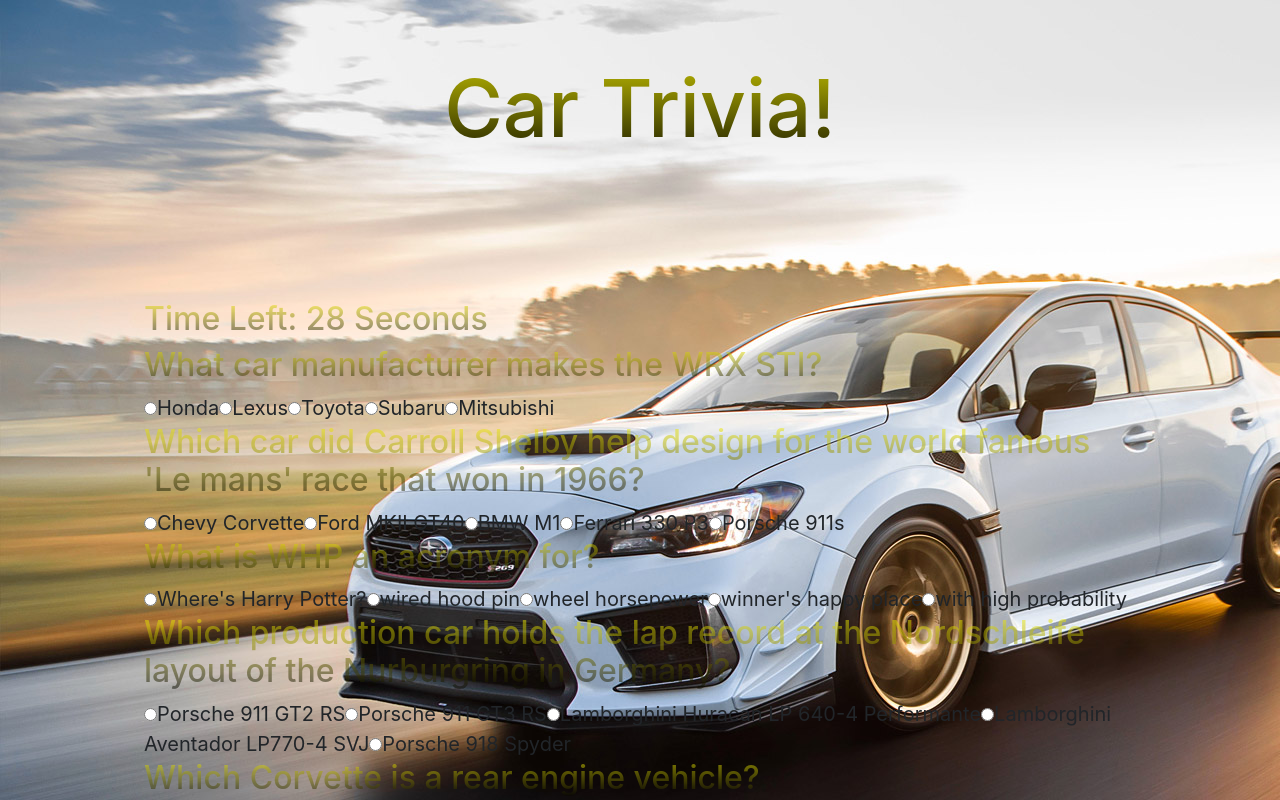
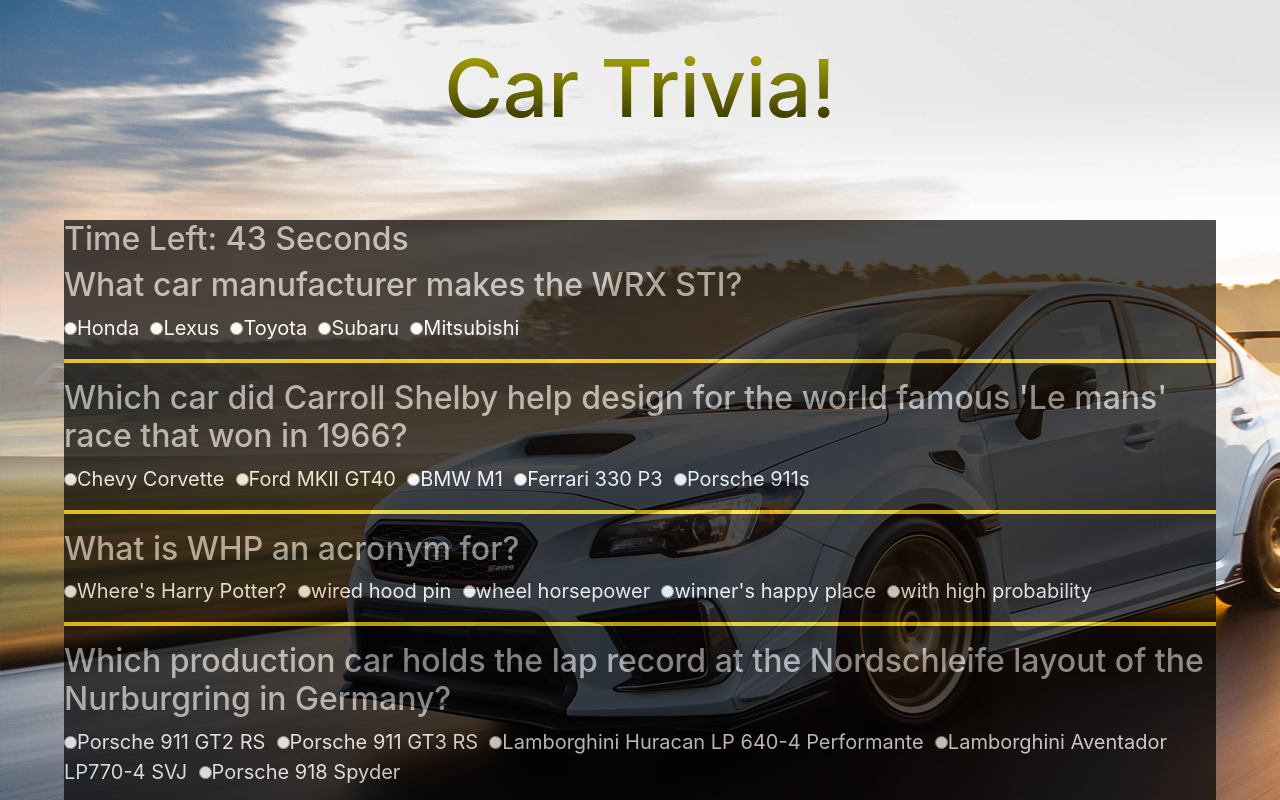
Before and after one commit to Bangdrum/TriviaGame, a plain HTML site: page index.html in a window 1280 px wide. Both pictures are taken after a click on the button "Start Game!". Shown: the top 800 px of the page. Drawn offline with nearby package versions, Linux system fonts and the light colour scheme.

Commit message:
due date push

```diff
--- a/assets/css/style.css
+++ b/assets/css/style.css
@@ -1,8 +1,7 @@
 body {
   background-image: url("../images/sti.jpg");
   background-repeat: no-repeat;
-    padding: 20px;
-    background-size: auto;
+  background-size: stretch;
 }
 
 #title {
@@ -24,18 +23,34 @@
 #altcontainer {
   font-size: 20px;
   text-align: left;
-    margin: 10%;
+  margin: 5%;
+  background-color: rgb(2, 2, 2);
+  opacity: 0.7;
+  color: white;
+}
+
+h2 {
+  background-color: rgb(2, 2, 2);
+  opacity: 0.7;
+  color: white;
+}
+
+#question {
+  background-color: rgb(2, 2, 2);
+  opacity: 0.7;
+  color: white;
+}
 
 
 
+h3 {
+  background-color: rgb(0, 0, 0);
+  opacity: 0.5;
+  color: gold;
 }
 
-h2 {
-    background: -webkit-linear-gradient(bottom, rgb(0, 0, 0), rgb(253, 249, 2));
-    -webkit-background-clip: text;
-    -webkit-text-fill-color: transparent;
-    background-color: black;
-    opacity: 0.5;
+hr {
+  border: 2px solid gold;
 }
 
-h3 {
+#done {}
--- a/assets/javascript/app.js
+++ b/assets/javascript/app.js
@@ -1,38 +1,44 @@
+$("#done").hide();
+
 $("#start").on('click', function () {
 
     game.start();
+    // $("#done").show();
 })
+
+
 
 var questions = [{
     question: "What car manufacturer makes the WRX STI?",
-    answers: ["Honda", "Lexus", "Toyota", "Subaru", "Mitsubishi"],
-    correctAnswer: "Subaru"
+    answers: ["Honda\xa0\xa0", "Lexus\xa0\xa0", "Toyota\xa0\xa0", "Subaru\xa0\xa0", "Mitsubishi\xa0\xa0"],
+    correctAnswer: "Subaru\xa0\xa0"
 }, {
     question: "Which car did Carroll Shelby help design for the world famous 'Le mans' race that won in 1966?",
-    answers: ["Chevy Corvette", "Ford MKII GT40", "BMW M1", "Ferrari 330 P3", "Porsche 911s"],
-    correctAnswer: "Ford MKII GT40"
+    answers: ["Chevy Corvette\xa0\xa0", "Ford MKII GT40\xa0\xa0", "BMW M1\xa0\xa0", "Ferrari 330 P3\xa0\xa0", "Porsche 911s\xa0\xa0"],
+    correctAnswer: "Ford MKII GT40\xa0\xa0"
 }, {
     question: "What is WHP an acronym for?",
-    answers: ["Where's Harry Potter?", "wired hood pin", "wheel horsepower", "winner's happy place", "with high probability"],
-    correctAnswer: "Wheel horsepower"
+    answers: ["Where's Harry Potter?\xa0\xa0", "wired hood pin\xa0\xa0", "wheel horsepower\xa0\xa0", "winner's happy place\xa0\xa0", "with high probability\xa0\xa0"],
+    correctAnswer: "wheel horsepower\xa0\xa0"
 }, {
     question: "Which production car holds the lap record at the Nordschleife layout of the Nurburgring in Germany?",
-    answers: ["Porsche 911 GT2 RS", "Porsche 911 GT3 RS", "Lamborghini Huracan LP 640-4 Performante", "Lamborghini Aventador LP770-4 SVJ", "Porsche 918 Spyder"],
-    correctAnswer: "Lamborghini Aventador LP770-4 SVJ"
+    answers: ["Porsche 911 GT2 RS\xa0\xa0", "Porsche 911 GT3 RS\xa0\xa0", "Lamborghini Huracan LP 640-4 Performante\xa0\xa0", "Lamborghini Aventador LP770-4 SVJ\xa0\xa0", "Porsche 918 Spyder\xa0\xa0"],
+    correctAnswer: "Lamborghini Aventador LP770-4 SVJ\xa0\xa0"
 }, {
     question: "Which Corvette is a rear engine vehicle? ",
-    answers: ["C5", "C6", "C7", "C8", "C4"],
-    correctAnswer: "C8"
+    answers: ["C5\xa0\xa0", "C6\xa0\xa0", "C7\xa0\xa0", "C8\xa0\xa0", "C4\xa0\xa0"],
+    correctAnswer: "C8\xa0\xa0"
 }, {
     question: "What is the purpose of Calipers and Rotors? ",
-    answers: ["Helps accelerate", "stops the car", "timing of engine", "transfers power to wheels", "checking tires for wear"],
-    correctAnswer: "stops the car"
+    answers: ["Helps accelerate\xa0\xa0", "stops the car\xa0\xa0", "timing of engine\xa0\xa0", "transfers power to wheels\xa0\xa0", "checking tires for wear\xa0\xa0"],
+    correctAnswer: "stops the car\xa0\xa0"
 }];
+// console.log(questions);
 
 var game = {
     correct: 0,
     incorrect: 0,
-    counter: 30,
+    counter: 45,
     countdown: function () {
 
         game.counter--;
@@ -44,15 +50,23 @@
     },
     start: function () {
         timer = setInterval(game.countdown, 1000);
-        $('#altcontainer').prepend('<h2>Time Left: <span id="counter">30</span> Seconds</h2>');
+        $('#altcontainer').prepend('<h2>Time Left: <span id="counter">45</span> Seconds</h2>');
         $('#start').remove();
         for (var i = 0; i < questions.length; i++) {
             $('#altcontainer').append('<h2>' + questions[i].question + '</h2');
+
             for (var j = 0; j < questions[i].answers.length; j++) {
                 $("#altcontainer").append("<input type='radio' name='question-" + i + "' value='" + questions[i].answers[j] + "'>" + questions[i].answers[j]);
             }
+            if (i < (questions.length - 1)) {
+                $("#altcontainer").append("<hr>")
+            }
         }
+
     },
+
+
+
     done: function () {
         $.each($("input[name='question-0']:checked"), function () {
             if ($(this).val() == questions[0].correctAnswer) {
@@ -108,4 +122,7 @@
 
         $('#altcontainer').append("<h3>Unanswered: " + (questions.length - (this.incorrect + this.correct)) + "</h3>");
     }
+
+
+
 }
--- a/index.html
+++ b/index.html
@@ -1,28 +1,35 @@
 <!DOCTYPE html>
 <html>
-
-<head>
+  <head>
     <title>Trivia</title>
     <meta name="viewport" content="width=device-width, initial-scale=1" />
 
-    <link rel="stylesheet" href="https://stackpath.bootstrapcdn.com/bootstrap/4.3.1/css/bootstrap.min.css"
-        integrity="sha384-ggOyR0iXCbMQv3Xipma34MD+dH/1fQ784/j6cY/iJTQUOhcWr7x9JvoRxT2MZw1T" crossorigin="anonymous" />
+    <link
+      rel="stylesheet"
+      href="https://stackpath.bootstrapcdn.com/bootstrap/4.3.1/css/bootstrap.min.css"
+      integrity="sha384-ggOyR0iXCbMQv3Xipma34MD+dH/1fQ784/j6cY/iJTQUOhcWr7x9JvoRxT2MZw1T"
+      crossorigin="anonymous"
+    />
     <link rel="stylesheet" type="text/css" href="assets/css/style.css" />
-</head>
+  </head>
 
-<body>
+  <body>
     <div id="container">
-        <h1 id="title">Car Trivia!</h1>
-        <div id="altcontainer">
-            <button type="button" class="btn btn-danger" id="start">Start Game!</button>
-        </div>
+      <h1 id="title">Car Trivia!</h1>
+      <div id="altcontainer"></div>
     </div>
 
+    <div class="startbutton">
+      <button type="button" class="btn btn-danger" id="start">
+        Start Game!
+      </button>
+    </div>
 
+    <div>
+      <p class="lead btn btn-lg btn-danger" id="done">Done</p>
+    </div>
 
     <script src="https://code.jquery.com/jquery-3.1.1.min.js"></script>
     <script src="assets/javascript/app.js"></script>
-
-</body>
-
+  </body>
 </html>
```
Lines whose indentation alone changed are shown as unchanged.
